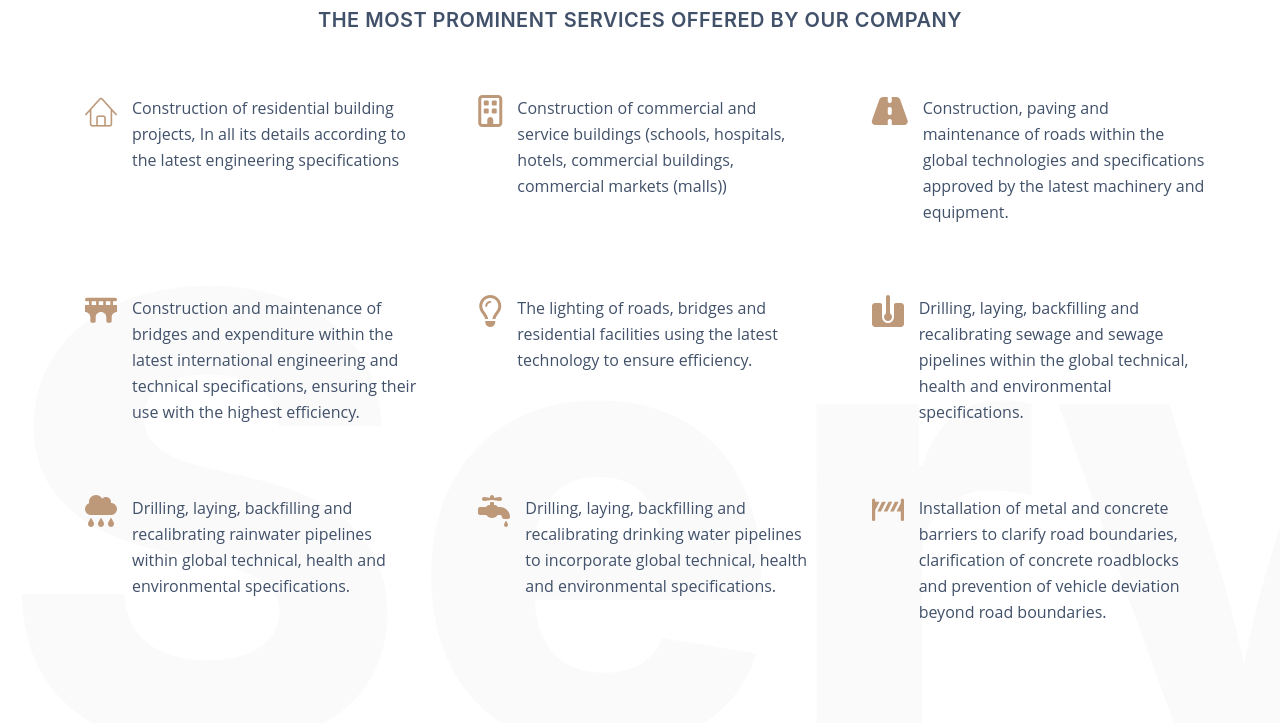
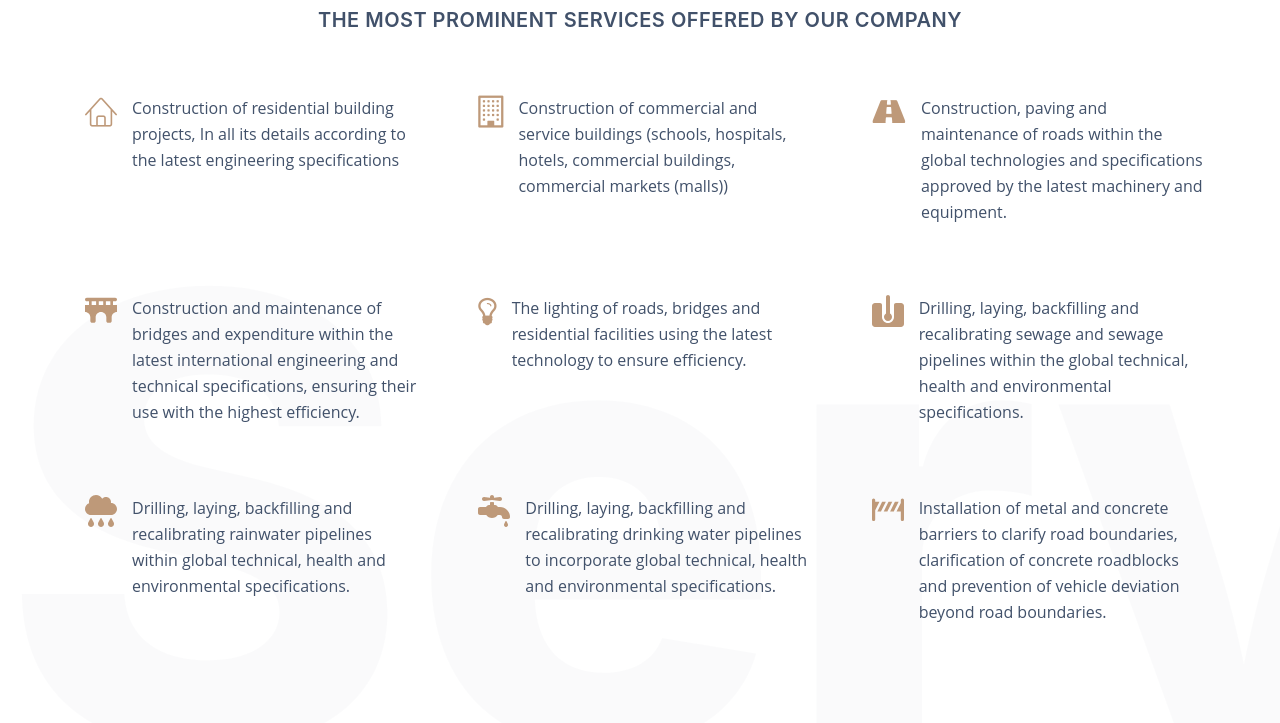
Before and after one commit to ketdoor/test, a plain HTML site: page index.html in a window 1280 px wide. Shown: the part 1927-2650 px from the top of the page. Drawn offline with Linux system fonts and the light colour scheme.

Commit message:
Update index.html

```diff
--- a/index.html
+++ b/index.html
@@ -16,7 +16,6 @@
   <link rel="stylesheet" href="css/bootstrap.css">
   <link rel="stylesheet" href="css/style.css">
   <link rel="stylesheet" href="css/fonts.css">
-  <link rel="stylesheet" href="https://site-assets.fontawesome.com/releases/v6.7.2/css/all.css">
   <style>
     .ie-panel {
       display: none;
```
